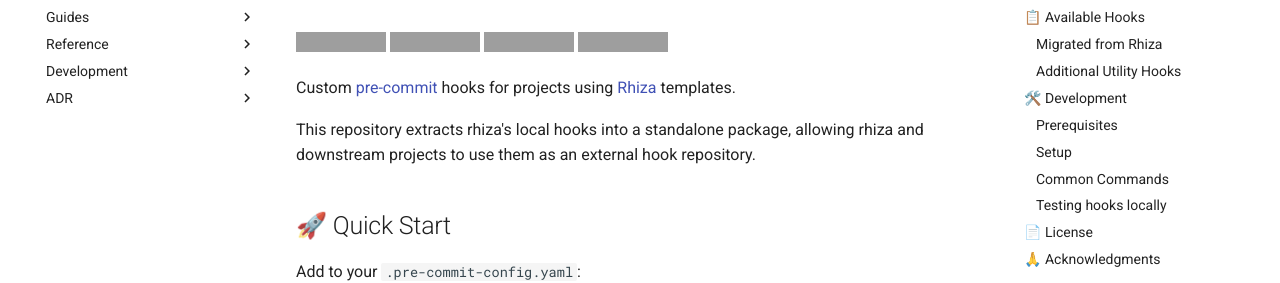
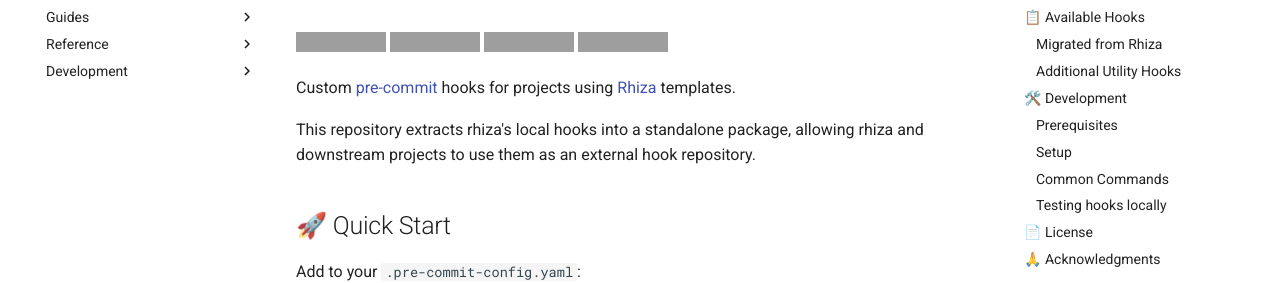
Before and after one commit to Jebel-Quant/rhiza-hooks, an MkDocs documentation site: the page built from docs/index.md, in a window 1280 px wide. Shown: the part 148-431 px from the top of the page. Built offline with MkDocs 1.6.1 and Material for MkDocs 9.7.7, drawn with Linux system fonts in a browser that asks for light colours; comment, search, counter and statistics services are not loaded; grey boxes are pictures that could not be loaded.

Commit message:
Update mkdocs.yml

```diff
--- a/mkdocs.yml
+++ b/mkdocs.yml
@@ -20,5 +20,3 @@ nav:
       - Tools Reference: reference/TOOLS_REFERENCE.md
   - Development:
       - Tests: development/TESTS.md
-  - ADR:
-      - Template: adr/0000-adr-template.md
```
